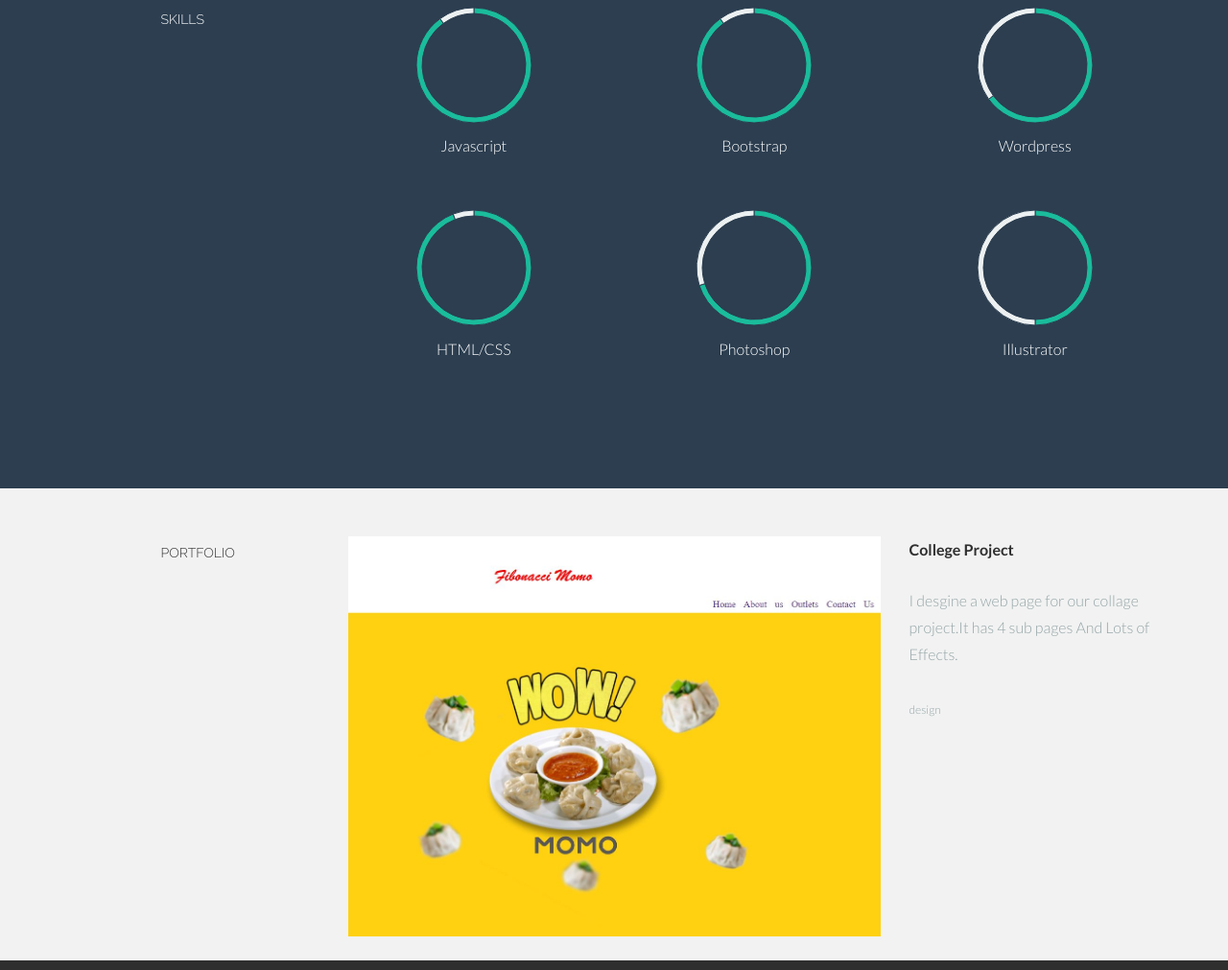
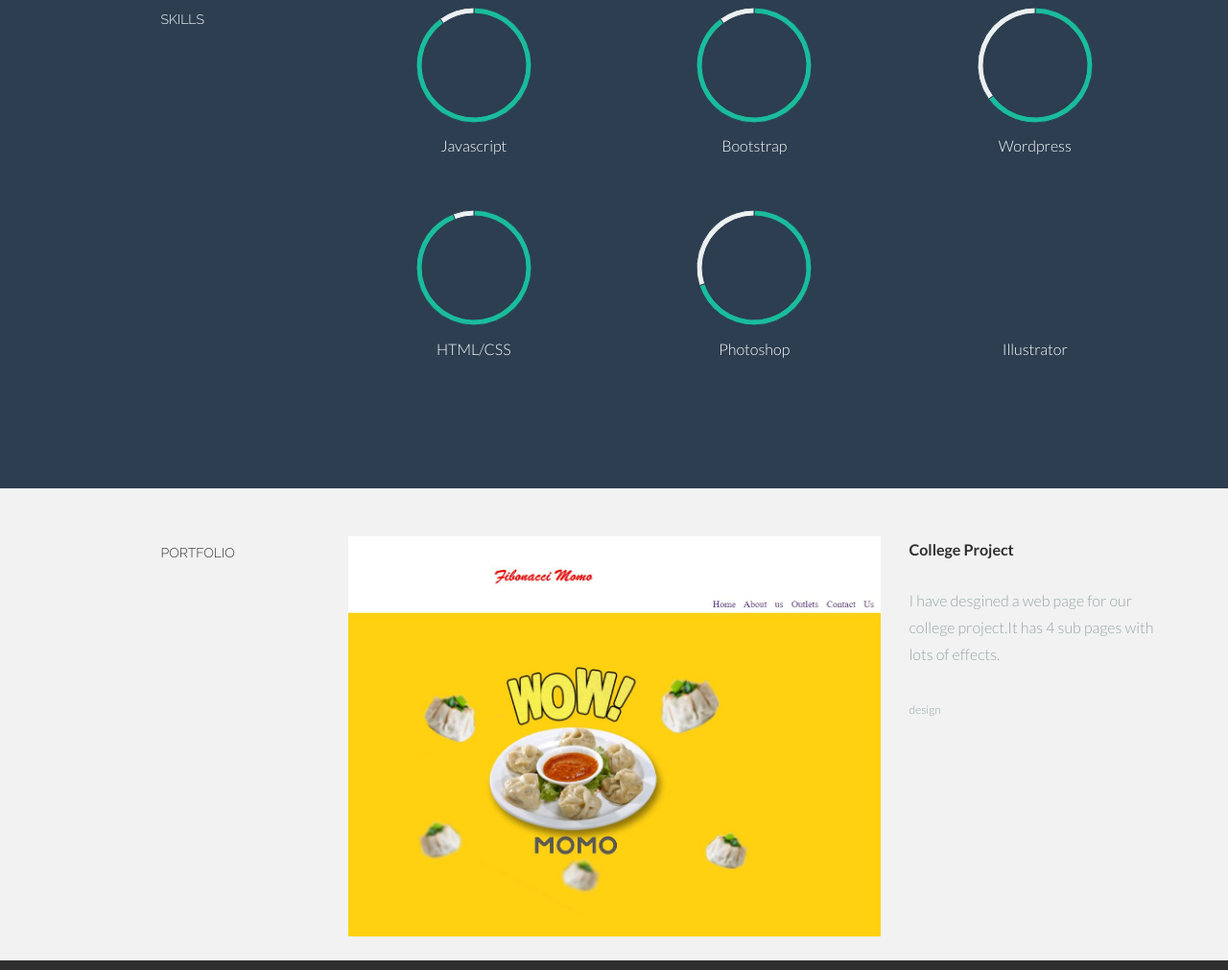
Before and after one commit to iamjoydip95/joydip_CV, a plain HTML site: page index.html in a window 1280 px wide. Shown: the part 1545-2556 px from the top of the page at 96% size. Drawn offline with Linux system fonts and the light colour scheme.

Commit message:
Update index.html

```diff
--- a/index.html
+++ b/index.html
@@ -185,7 +185,7 @@
           <br>
         </div>
         <div class="col-lg-3 centered">
-          <canvas id="illustrator" height="130" width="130"></canvas>
+          <canvas id="Php" height="130" width="130"></canvas>
           <p>Illustrator</p>
           <br>
         </div>
@@ -213,7 +213,7 @@
         <div class="col-lg-3">
           <p><b>College Project</b></p>
           <p>
-            <more>I desgine a web page for our collage project.It has 4 sub pages And Lots of Effects.<br/><br/>
+            <more>I have desgined a web page for our college project.It has 4 sub pages with lots of effects.<br/><br/>
               <sm><i class="icon-tag"></i> design</sm>
             </more>
           </p>
```
